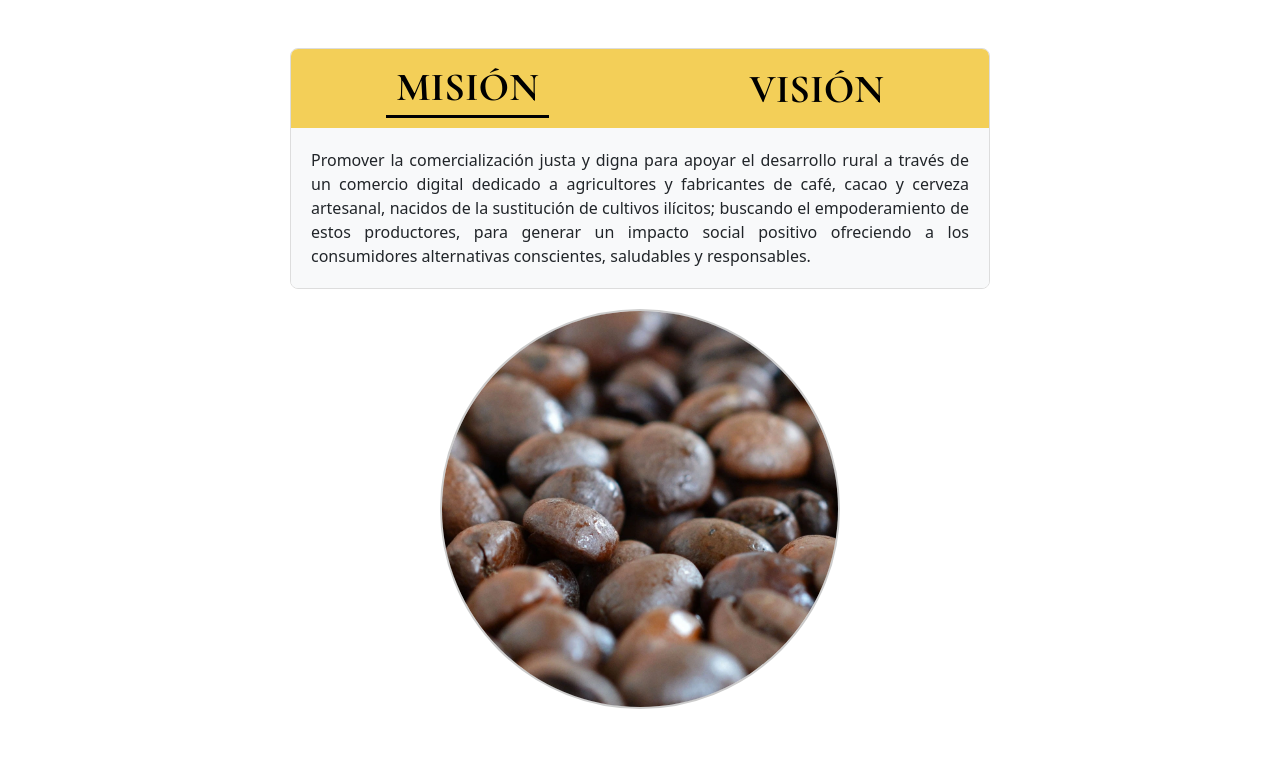
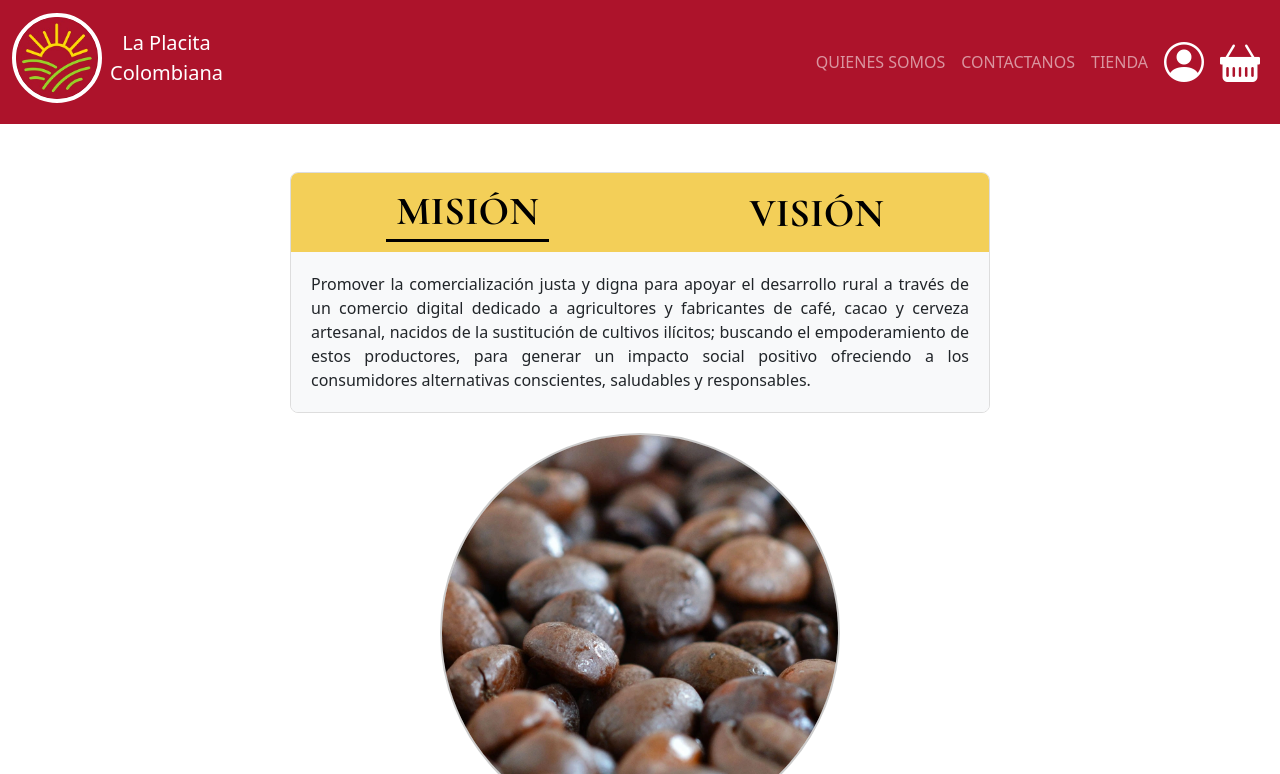
Before and after one commit to Estebangccoder/laplacitacolombiana, a plain HTML site: page src/pages/quienessomos.html in a window 1280 px wide. Shown: the top 774 px of the page. Drawn offline with nearby package versions, Linux system fonts and the light colour scheme.

Commit message:
entrega tarea 6

```diff
--- a/src/js/navbar.js
+++ b/src/js/navbar.js
@@ -0,0 +1,53 @@
+function mostrarNavBar() {
+    return `
+    <nav class="navbar navbar-expand-lg navbar-dark " id="navbar">
+        <div class="container-fluid">
+            <a class="navbar-brand" href="#">
+                <div class="d-inline-flex justify-content-center align-items-center">
+                    <img src="../public/img/navbarlogo.png" alt="Logo"
+                        class="logo-navbar border border-4 border-white rounded-circle " width="90">
+                    <div class="d-inline-flex flex-column justify-content-center align-items-center ms-2">
+                        <p class="m-0 p-0">La Placita</p>
+                        <p class="m-0 p-0">Colombiana</p>
+                    </div>
+                </div>
+            </a>
+            <div class="d-inline-flex">
+                <div class="d-inline-flex d-lg-none">
+                    <a class="nav-link me-3" href="#"><i class="bi bi-person-circle fs-1 text-white"></i></a>
+                    <a class="nav-link me-3" href="#"> <i class="bi bi-basket-fill fs-1 text-white"></i></a>
+                </div>
+                <button class="navbar-toggler" type="button" data-bs-toggle="collapse" data-bs-target="#navbarNav">
+                    <span class="navbar-toggler-icon"></span>
+                </button>
+            </div>
+            <div class="collapse navbar-collapse" id="navbarNav">
+                <ul class="navbar-nav ms-auto mb-2 mb-lg-0">
+                    <li class="nav-item"><a class="nav-link" href="quienessomos.html">QUIENES SOMOS</a></li>
+                    <li class="nav-item"><a class="nav-link" href="contactanos.html">CONTACTANOS</a></li>
+                    <li class="nav-item"><a class="nav-link" href="#">TIENDA</a></li>
+                </ul>
+                <ul class="navbar-nav mb-2 mb-lg-0 d-none d-lg-inline-flex">
+                    <li class="nav-item"><a class="nav-link" href="#"><i class="bi bi-person-circle fs-1 text-white"></i></a></li>
+                    <li class="nav-item"><a class="nav-link" href="#"> <i class="bi bi-basket-fill fs-1 text-white"></i></a></li>
+                </ul>
+            </div>
+        </div>
+    </nav>
+
+    `
+}
+
+document.addEventListener("DOMContentLoaded", () => {
+    document.getElementById("navbar").innerHTML = mostrarNavBar();
+});
+
+//tener en cuenta importar CSS y JS y los iconos de bootstrap en cada página
+
+// iconos: <link rel="stylesheet" href="https://cdn.jsdelivr.net/npm/bootstrap-icons@1.13.1/font/bootstrap-icons.min.css">
+
+//CSS: <link rel="stylesheet" href="../css/navbar.css">
+
+//JS: <script src="../js/navbar.js"></script>
+
+//HTML: <header id="navbar"></header>
--- a/src/pages/quienessomos.html
+++ b/src/pages/quienessomos.html
@@ -6,14 +6,17 @@
     <meta name="viewport" content="width=device-width, initial-scale=1.0">
     <title>¿Quiénes somos?</title>
     <link rel="shortcut icon" href="../public/img/favicon-nb.png" type="image/png">
+    <link rel="stylesheet" href="https://cdn.jsdelivr.net/npm/bootstrap-icons@1.13.1/font/bootstrap-icons.min.css">
     <link href="https://cdn.jsdelivr.net/npm/bootstrap@5.3.0/dist/css/bootstrap.min.css" rel="stylesheet"
         integrity="sha384-9ndCyUaIbzAi2FUVXJi0CjmCapSmO7SnpJef0486qhLnuZ2cdeRhO02iuK6FUUVM" crossorigin="anonymous">
     <link rel="stylesheet" href="../css/quienessomos.css">
     <link href="https://fonts.googleapis.com/css2?family=Nunito:wght@400;600;700&display=swap" rel="stylesheet">
+    <link rel="stylesheet" href="../css/navbar.css">
 
 </head>
 
 <body>
+    <header id="navbar"></header>
     <main>
         <!-- SECCION Mision y vision -->
         <section class="container py-5">
@@ -342,5 +345,6 @@
     integrity="sha384-ndDqU0Gzau9qJ1lfW4pNLlhNTkCfHzAVBReH9diLvGRem5+R9g2FzA8ZGN954O5Q"
     crossorigin="anonymous"></script>
 <script type="module" src="../js/quienessomos.js"></script>
+<script src="../js/navbar.js"></script>
 
 </html>
```
Also changed, not shown: src/pages/contactanos.html (+8 -3 lines), src/pages/navbar.html (+1 -34 lines).
